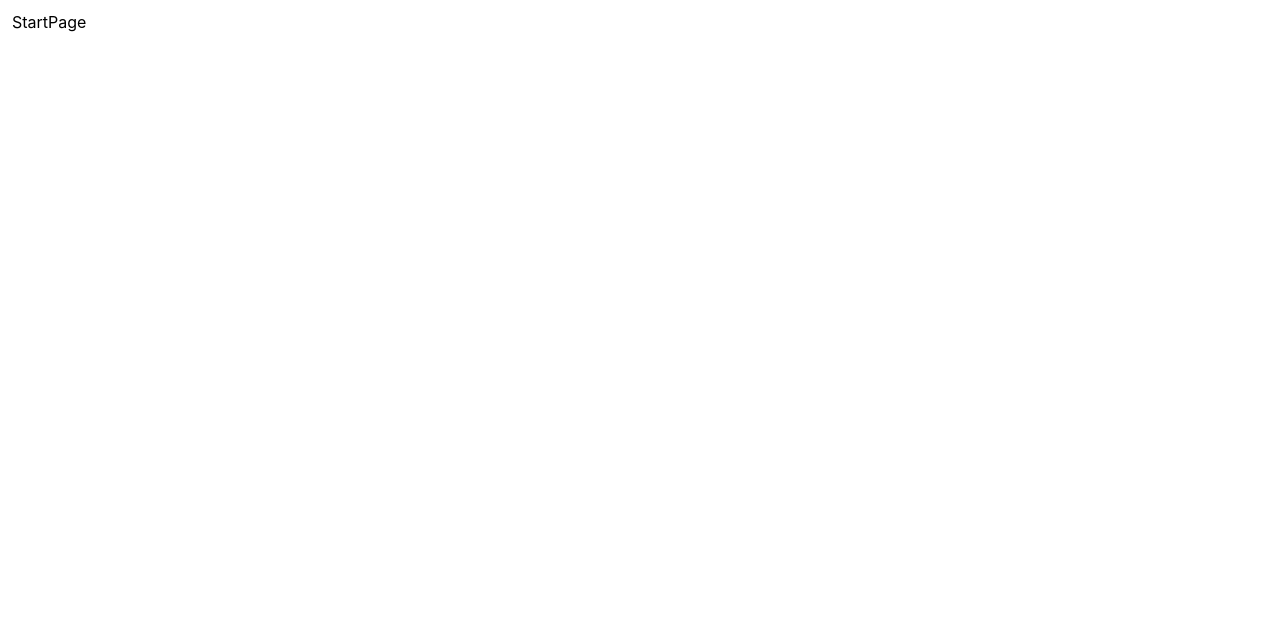
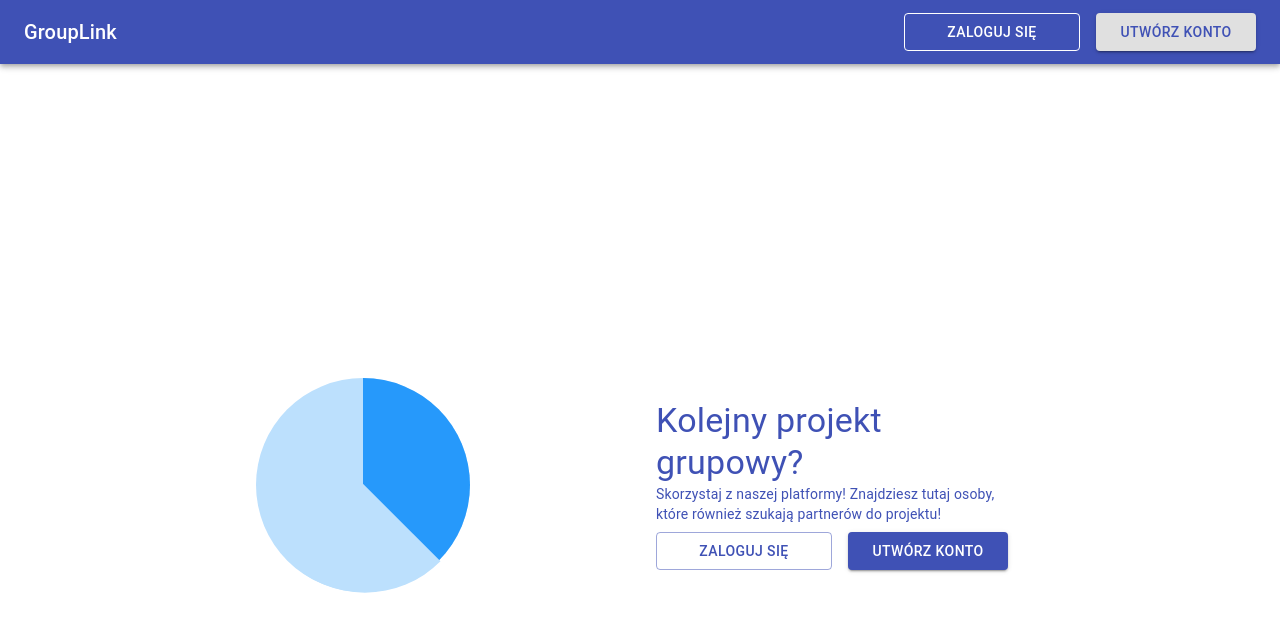
Before and after one commit to Asder98/Grouplink, a React (Create React App) app in the folder GroupLinkWeb/grouplink-app/: page / in a window 1280 px wide. Shown: the top 632 px of the page. Built offline with nearby package versions, Linux system fonts and the light colour scheme.

Commit message:
Dodanie Landing page

```diff
--- a/GroupLinkWeb/grouplink-app/package.json
+++ b/GroupLinkWeb/grouplink-app/package.json
@@ -3,6 +3,8 @@
   "version": "0.1.0",
   "private": true,
   "dependencies": {
+    "@material-ui/core": "^4.11.3",
+    "@material-ui/icons": "^4.11.2",
     "@testing-library/jest-dom": "^5.11.9",
     "@testing-library/react": "^11.2.5",
     "@testing-library/user-event": "^12.8.3",
--- a/GroupLinkWeb/grouplink-app/src/App.js
+++ b/GroupLinkWeb/grouplink-app/src/App.js
@@ -4,6 +4,7 @@ import { Route, Switch, withRouter, Redirect } from "react-router";
 import "./App.css";
 import Auth from "./containters/Auth/Auth";
 import StartPage from "./containters/StartPage/StartPage";
+import Landing from "./containters/Landing/Landing";
 import Search from "./containters/Search/Search";
 import Group from "./containters/Group/Group";
 import Posting from "./containters/Posting/Posting";
@@ -17,7 +18,7 @@ function App() {
     <Switch>
       <Route path="/login" component={Auth} />
       <Route path="/register" component={Auth} />
-      <Route path="/" component={StartPage} />
+      <Route path="/" component={Landing} />
       <Redirect to="/" />
     </Switch>
   );
--- /dev/null
+++ b/GroupLinkWeb/grouplink-app/src/containters/Landing/Landing.js
@@ -0,0 +1,65 @@
+import React from 'react'
+import styles from './Landing.module.css';
+import { AppBar, Toolbar, Typography, Button, Container, Card, Box, Paper } from '@material-ui/core';
+
+const StartPage = ({match}) => {
+    console.log(match);
+
+    return (
+        <div>
+        <AppBar position="relative" >
+          <Toolbar>
+            <Typography variant="h6" className={styles.title}>
+              GroupLink
+            </Typography>
+            <Box mr={2}>
+              <Button className={styles.signInButton} color="inherit" variant="outlined">
+                  <Typography variant="button">
+                      Zaloguj się
+                  </Typography>
+              </Button>
+            </Box>
+            <Button className={styles.signUpButton} color="inherit" variant="contained">
+                <Typography variant="button" color="primary">
+                    Utwórz konto
+                </Typography>
+            </Button>
+
+          </Toolbar>
+        </AppBar>
+        <Box display="flex" alignItems="center" flexWrap="nowrap" justifyContent="space-between" className={styles.cardWrapper}>
+          <div className={styles.graph}>
+            <div className={styles.innerGraph}/>
+            <div className={styles.innerGraph2}/>
+          </div>
+          <Paper elevation={0} className={styles.paper}>
+            <Box  flexDirection="column" display="flex" justifyContent="space-beetwen">
+
+            <Typography variant="h4" color="primary">
+                Kolejny projekt grupowy?
+            </Typography>
+            <Typography variant="body2" color="primary" mt={1}>
+                Skorzystaj z naszej platformy! Znajdziesz tutaj osoby, które również szukają partnerów do projektu!
+            </Typography>
+            <Box display="flex" flexDirection="row" mt={1}>
+              <Box mr={2} >
+                <Button className={styles.signInButton} color="primary" variant="outlined">
+                    <Typography variant="button">
+                        Zaloguj się
+                    </Typography>
+                </Button>
+              </Box>
+              <Button className={styles.signUpButton} color="primary" variant="contained">
+                  <Typography variant="button" color="inherit">
+                      Utwórz konto
+                  </Typography>
+              </Button>
+            </Box>
+            </Box>
+          </Paper>
+        </Box>
+      </div>
+    )
+}
+
+export default StartPage
--- /dev/null
+++ b/GroupLinkWeb/grouplink-app/src/containters/Landing/Landing.module.css
@@ -0,0 +1,63 @@
+.title {
+    flex-grow: 1
+}
+
+.barContainer {
+    justify-content: space-between;
+}
+
+.signInButton {
+    width: 176px;
+    height: 38px;
+}
+
+.signUpButton {
+    width: 160px;
+    height: 38px;
+}
+
+.cardWrapper {
+    position: fixed;
+    border: "none";
+    box-shadow: "none";
+    width: 60%;
+    height: 220;
+    top: 50%;
+    left: 50%;
+    margin-left: -30%;
+}
+
+.graph {
+    position: absolute;
+    width: 214px;
+    height: 214px;
+    background: #BCE0FD 0% 0% no-repeat padding-box;
+    opacity: 1;
+    border-radius: 50%;
+}
+
+.innerGraph {
+    position: absolute;
+    background: #2699FB;
+    display: inline-block;
+    margin: 0 1em 1em 107px;
+    height: 214px;
+    width: 107px;
+    border-bottom-right-radius: 214px;
+    border-top-right-radius: 214px;
+}
+.innerGraph2 {
+    position: absolute;
+    transform: rotate(45deg);
+    background: #BCE0FD;
+    display: inline-block;
+    margin: 92px 1em 1em -36px;
+    width: 214px;
+    height: 107px;
+    border-bottom-left-radius: 214px;
+    border-bottom-right-radius: 214px;
+}
+
+.paper {
+    margin-left: 400px;
+}
--- a/GroupLinkWeb/grouplink-app/src/containters/StartPage/StartPage.js
+++ b/GroupLinkWeb/grouplink-app/src/containters/StartPage/StartPage.js
@@ -1,13 +1,57 @@
 import React from 'react'
+import { makeStyles } from '@material-ui/core/styles';
+import { AppBar, Toolbar, Typography, Button, Grid } from '@material-ui/core';
+
+const useStyles = makeStyles((theme) => ({
+    root: {
+      flexGrow: 1,
+    },
+    menuButton: {
+      marginRight: theme.spacing(2),
+    },
+    title: {
+      flexGrow: 1,
+    },
+    appBar: {
+        margin: 0
+    },
+    signInButton: {
+        marginRight: theme.spacing(2),
+        width: 160,
+        height: 38
+    },
+    signUpButton: {
+        width: 160,
+        height: 38
+    }
+  }));
 
 const StartPage = ({match}) => {
-
+    const classes = useStyles();
     console.log(match);
 
     return (
-        <div>
-            StartPage
-        </div>
+        <div className={classes.root}>
+        <AppBar position="absolute" >
+          <Toolbar>
+            <Typography variant="h6" className={classes.title}>
+              GroupLink
+            </Typography>
+            <div>
+            <Button className={classes.signInButton} color="inherit" variant="outlined" m={12}>
+                <Typography variant="button">
+                    Zaloguj się
+                </Typography>
+            </Button>
+            <Button className={classes.signUpButton} color="inherit" variant="contained">
+                <Typography variant="button" color="primary">
+                    Utwórz konto
+                </Typography>
+            </Button>
+            </div>
+          </Toolbar>
+        </AppBar>
+      </div>
     )
 }
 
--- a/GroupLinkWeb/grouplink-app/src/hoc/Layout/Layout.module.css
+++ b/GroupLinkWeb/grouplink-app/src/hoc/Layout/Layout.module.css
@@ -1,4 +1,4 @@
 .Content {
-    margin-top: 12px;
-    margin-left: 12px;
+    margin-top: 0px;
+    margin-left: 0px;
 }
```
Also changed, not shown: 1 other file (tests, documents, lock files or other folders).
